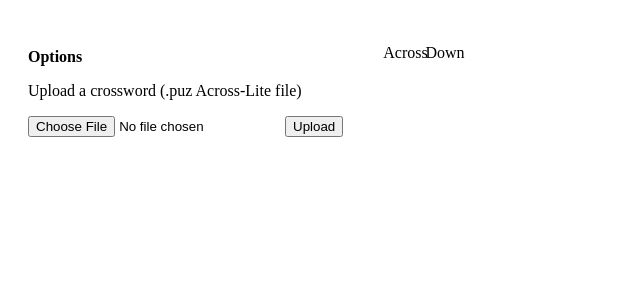
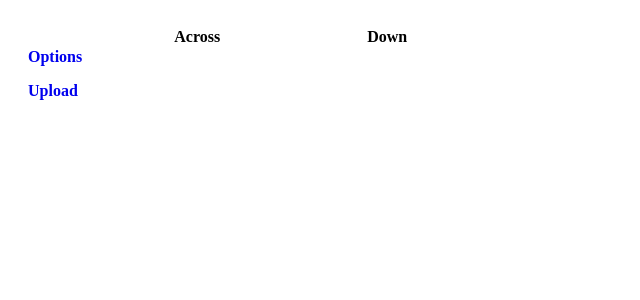
Before and after one commit to jschnei/coxword, a Flask app: page / in a window 1280 px wide. Shown: the top 300 px of the page, without its empty margins (0-640 px from the left). Run offline with Flask 2, Linux system fonts and the light colour scheme; some libraries are stand-ins or nearby versions.

Commit message:
additonal css changes

```diff
--- a/app/static/app.js
+++ b/app/static/app.js
@@ -177,6 +177,10 @@ var createClues = function(puzzle){
         cluesDOM.push(entry);
     });
 
+    $('#across-container').height($('#main').height()/2);
+    $('#down-container').height($('#main').height()/2);
+
+
     return cluesDOM;
 }
 
@@ -231,10 +235,17 @@ var main = function() {
         if(curClue!=-1){
             $('.headline .current-clue').text(puzzle.clues[curClue].num +
                 dirLetter + '. ' + puzzle.clues[curClue].clue);
+            $('.headline').width($('.crossword').width());
             cluesDOM[curClue].addClass('current-clue');
             puzzle.clues[curClue].squares.forEach(function(cellInd){
                 gridDOM[cellInd].addClass('current-clue');
             });
+
+            if(puzzle.clues[curClue].type==='across'){
+                $('#across-container').scrollTo(cluesDOM[curClue]);
+            }else if(puzzle.clues[curClue].type==='down'){
+                $('#down-container').scrollTo(cluesDOM[curClue]);
+            }
         }
     };
 
@@ -327,6 +338,10 @@ var main = function() {
 
     $('.option-select').on('click', function(){
         $('.option-list').toggle();
+    });
+
+    $('.upload-select').on('click', function(){
+        $('.upload-list').toggle();
     });
 
     $('.crossword').on('click', 'td', function(){
--- a/app/static/xword.css
+++ b/app/static/xword.css
@@ -1,5 +1,4 @@
 .container {
-/*     border: 1px solid #FF0000; */
     float:left;
     margin: 10px;
     padding: 10px;
@@ -76,7 +75,8 @@
     z-index: 2;
 }
 
-.option-select{
+.option-select, .upload-select{
+    color: #00E;
     font-weight: bold;
     cursor: pointer;
     /* no selection when double clicked */
@@ -86,8 +86,18 @@
     -ms-user-select: none; /* IE10+ */
 }
 
-.option-list{
+.option-list, .upload-list{
     display: none;
+}
+
+.clues {
+    overflow-y: scroll;
+    min-width: 150px;
+}
+
+.clue-header {
+    font-weight: bold;
+    text-align: center;
 }
 
 .clues li {
--- a/app/templates/xword.html
+++ b/app/templates/xword.html
@@ -4,6 +4,7 @@
 <link rel="shortcut icon" href="{{ url_for('static', filename='favicon.ico') }}">
 <link rel="stylesheet" type="text/css" href="{{url_for('static', filename='xword.css')}}">
 <script src="https://ajax.googleapis.com/ajax/libs/jquery/1.11.3/jquery.min.js"></script>
+<script src="//cdn.jsdelivr.net/jquery.scrollto/2.1.0/jquery.scrollTo.min.js"></script>
 <script src="//cdnjs.cloudflare.com/ajax/libs/socket.io/0.9.16/socket.io.min.js"></script>
 <script src={{url_for('static', filename='app.js')}}></script>
 </head>
@@ -11,7 +12,7 @@
     <div class="alert"></div>
 
     <div class="row">
-    <div class="container">
+    <div class="container" id="main">
         <div class="headline">
             <div class="current-clue"></div>
         </div>
@@ -36,6 +37,10 @@
             </div>
         </div>
         <div class="upload">
+            <div class="upload-select">
+                <p>Upload</p>
+            </div>
+            <div class="upload-list">
                 <p>Upload a crossword (.puz Across-Lite file)</p>
                 <form action="upload" method=post enctype=multipart/form-data>
                 <p><input type=file name="file">
@@ -43,23 +48,26 @@
                 </form>
             </div>
         </div>
+    </div>
+
 
         <div class="container">
-        <div class="clues">
-            <div class="across-container">
-            <p>Across</p>
+            <div class="clue-header">Across</div>
+            <div class="clues" id="across-container">
                 <ul class="across-clues">
 
                 </ul>
             </div>
-            <div class="down-container">
-            <p>Down</p>
+        </div>
+        <div class="container">
+            <div class="clue-header">Down</div>
+            <div class="clues" id="down-container">
                 <ul class="down-clues">
 
                 </ul>
             </div>
         </div>
-    </div>
+
     </div>
 
 
```
Lines whose indentation alone changed are shown as unchanged.
